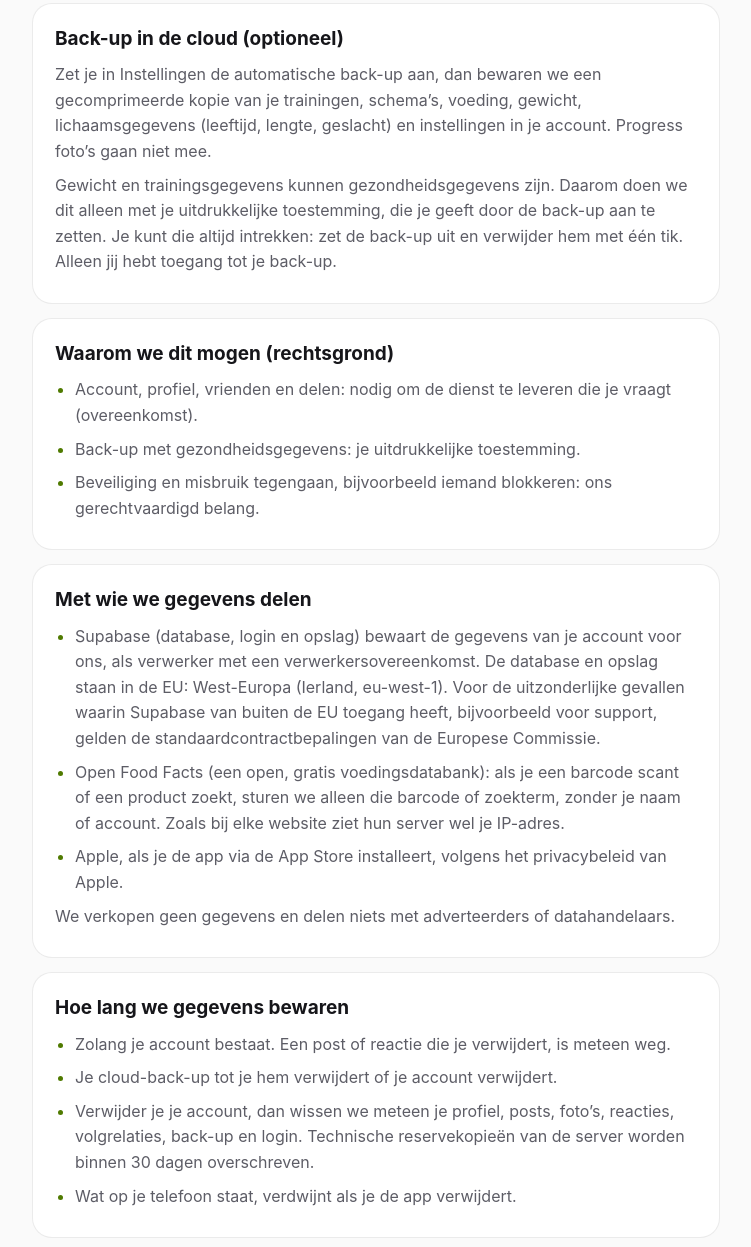
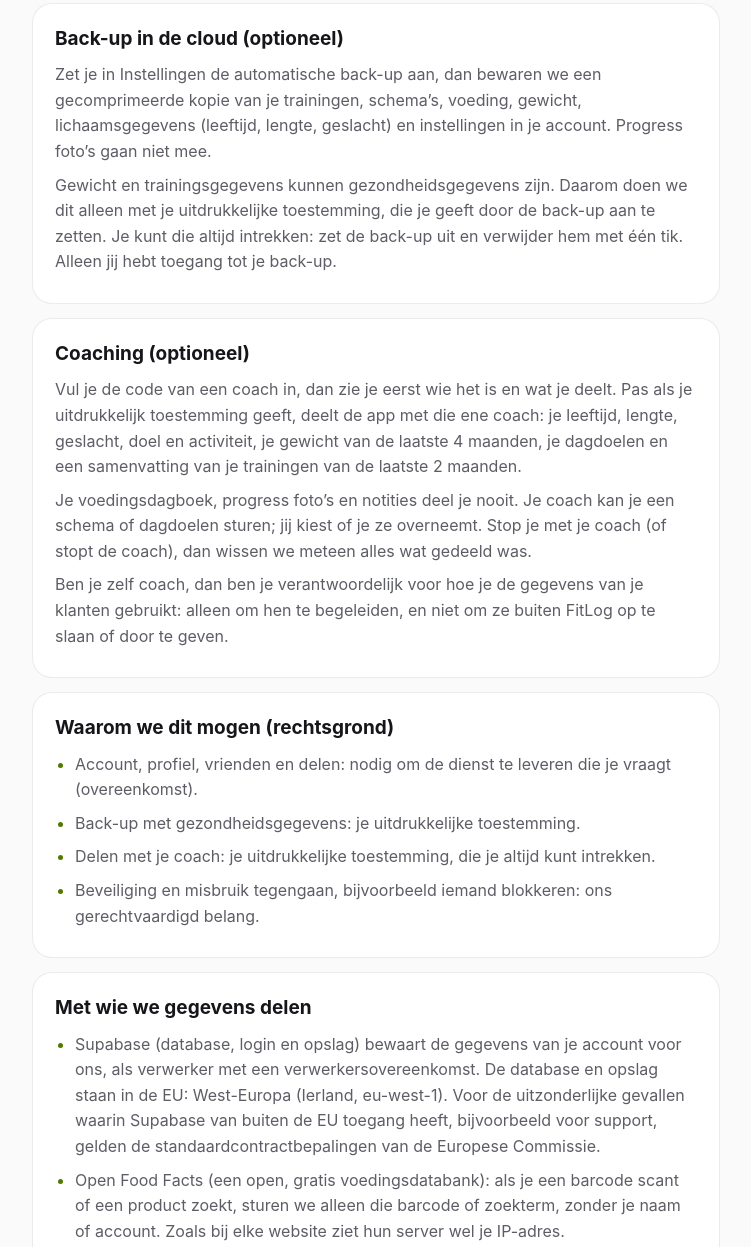
Before and after one commit to PrimaveraIT/fitlog-privacy, a plain HTML site: page index.html in a window 1280 px wide. Shown: the part 1333-2580 px from the top of the page, without its empty margins (264-1015 px from the left). Drawn offline with Linux system fonts and the light colour scheme.

Commit message:
Privacybeleid bijgewerkt

```diff
--- a/index.html
+++ b/index.html
@@ -26,7 +26,7 @@
 <main>
 <p class="eyebrow">FitLog</p>
 <h1>Privacybeleid</h1>
-<p class="updated">Bijgewerkt op 25 november 2026</p>
+<p class="updated">Bijgewerkt op 26 november 2026</p>
 <section class="summary">
   <h2>Kort samengevat</h2>
 
@@ -59,9 +59,17 @@
 
 </section>
 <section>
+  <h2>Coaching (optioneel)</h2>
+  <p>Vul je de code van een coach in, dan zie je eerst wie het is en wat je deelt. Pas als je uitdrukkelijk toestemming geeft, deelt de app met die ene coach: je leeftijd, lengte, geslacht, doel en activiteit, je gewicht van de laatste 4 maanden, je dagdoelen en een samenvatting van je trainingen van de laatste 2 maanden.</p>
+  <p>Je voedingsdagboek, progress foto’s en notities deel je nooit. Je coach kan je een schema of dagdoelen sturen; jij kiest of je ze overneemt. Stop je met je coach (of stopt de coach), dan wissen we meteen alles wat gedeeld was.</p>
+  <p>Ben je zelf coach, dan ben je verantwoordelijk voor hoe je de gegevens van je klanten gebruikt: alleen om hen te begeleiden, en niet om ze buiten FitLog op te slaan of door te geven.</p>
+
+
+</section>
+<section>
   <h2>Waarom we dit mogen (rechtsgrond)</h2>
 
-  <ul><li>Account, profiel, vrienden en delen: nodig om de dienst te leveren die je vraagt (overeenkomst).</li><li>Back-up met gezondheidsgegevens: je uitdrukkelijke toestemming.</li><li>Beveiliging en misbruik tegengaan, bijvoorbeeld iemand blokkeren: ons gerechtvaardigd belang.</li></ul>
+  <ul><li>Account, profiel, vrienden en delen: nodig om de dienst te leveren die je vraagt (overeenkomst).</li><li>Back-up met gezondheidsgegevens: je uitdrukkelijke toestemming.</li><li>Delen met je coach: je uitdrukkelijke toestemming, die je altijd kunt intrekken.</li><li>Beveiliging en misbruik tegengaan, bijvoorbeeld iemand blokkeren: ons gerechtvaardigd belang.</li></ul>
 
 </section>
 <section>
@@ -73,7 +81,7 @@
 <section>
   <h2>Hoe lang we gegevens bewaren</h2>
 
-  <ul><li>Zolang je account bestaat. Een post of reactie die je verwijdert, is meteen weg.</li><li>Je cloud-back-up tot je hem verwijdert of je account verwijdert.</li><li>Verwijder je je account, dan wissen we meteen je profiel, posts, foto’s, reacties, volgrelaties, back-up en login. Technische reservekopieën van de server worden binnen 30 dagen overschreven.</li><li>Wat op je telefoon staat, verdwijnt als je de app verwijdert.</li></ul>
+  <ul><li>Zolang je account bestaat. Een post of reactie die je verwijdert, is meteen weg.</li><li>Je cloud-back-up tot je hem verwijdert of je account verwijdert.</li><li>Wat je met je coach deelt: tot je stopt met die coach. Het wordt bij elke opening van de app vernieuwd, oudere versies bewaren we niet.</li><li>Verwijder je je account, dan wissen we meteen je profiel, posts, foto’s, reacties, volgrelaties, back-up en login. Technische reservekopieën van de server worden binnen 30 dagen overschreven.</li><li>Wat op je telefoon staat, verdwijnt als je de app verwijdert.</li></ul>
 
 </section>
 <section>
```
